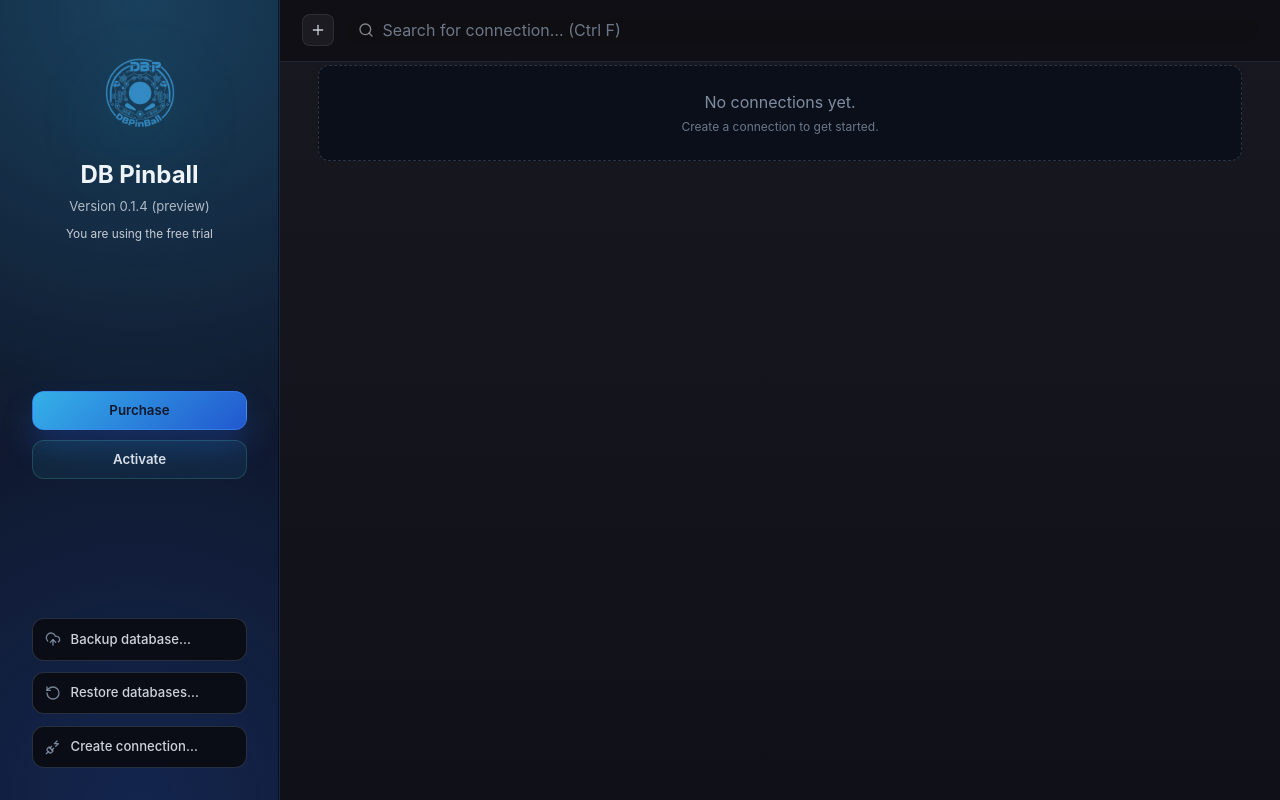
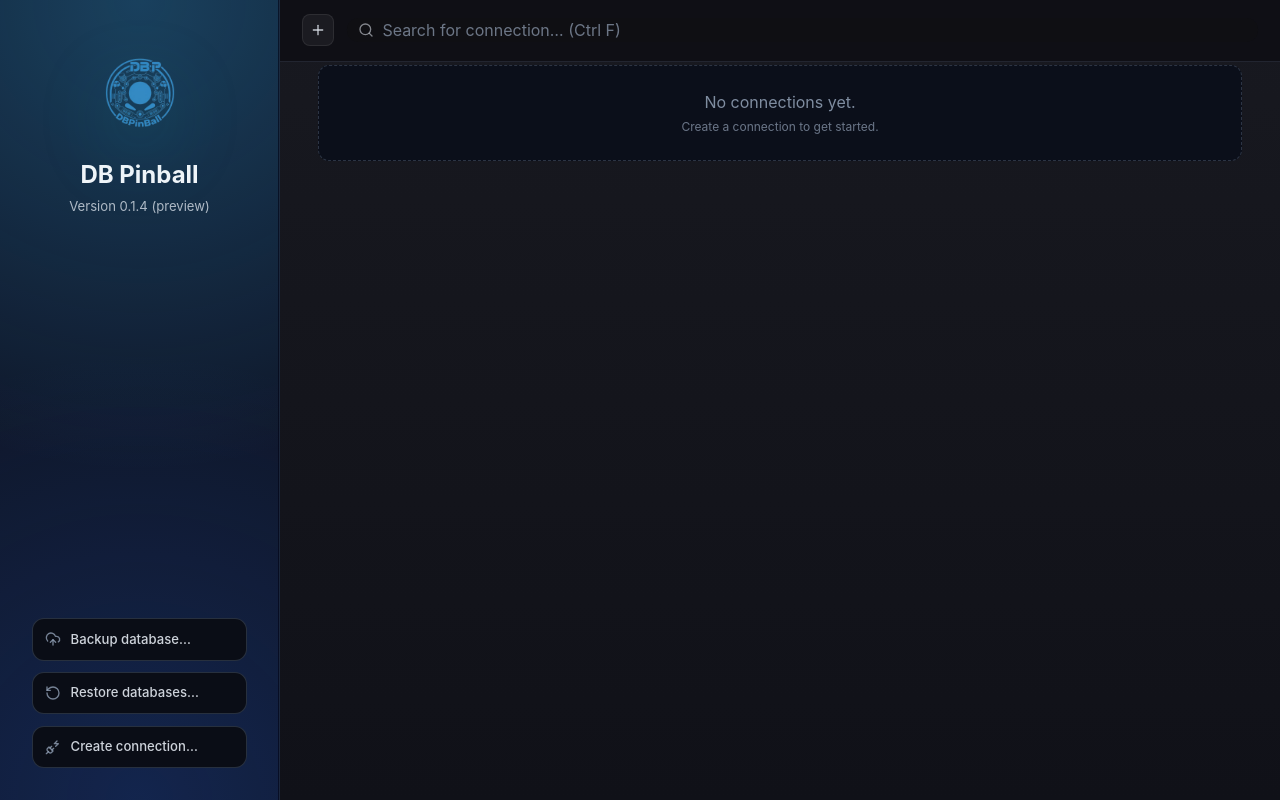
Before and after one commit to programinglive/dbpinball, a React (Vite) app: page / in a window 1280 px wide. Built offline with nearby package versions, Linux system fonts and the light colour scheme.

Commit message:
refactor(ui): remove presentational trial and purchase controls

```diff
--- a/src/App.tsx
+++ b/src/App.tsx
@@ -25,17 +25,7 @@ function App() {
               <div className="nav-rail__text">
                 <h1 className="nav-rail__title">DB Pinball</h1>
                 <p className="nav-rail__subtitle">Version 0.1.4 (preview)</p>
-                <p className="nav-rail__notice">You are using the free trial</p>
               </div>
-            </div>
-
-            <div className="nav-rail__actions">
-              <button type="button" className="nav-rail__action nav-rail__action--primary" data-tauri-drag-region="false">
-                Purchase
-              </button>
-              <button type="button" className="nav-rail__action" data-tauri-drag-region="false">
-                Activate
-              </button>
             </div>
 
             <div className="nav-rail__cta-stack">
```
